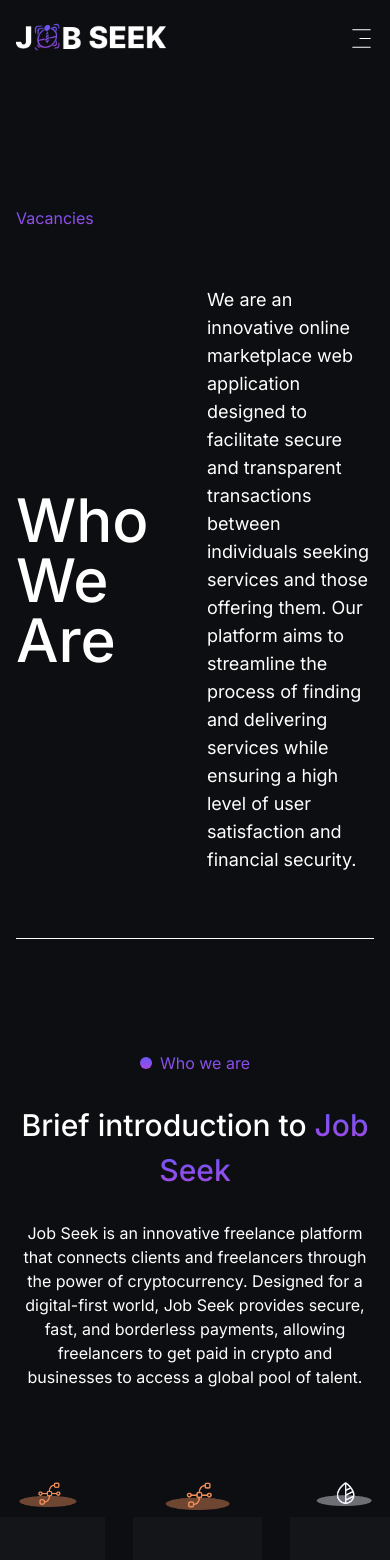
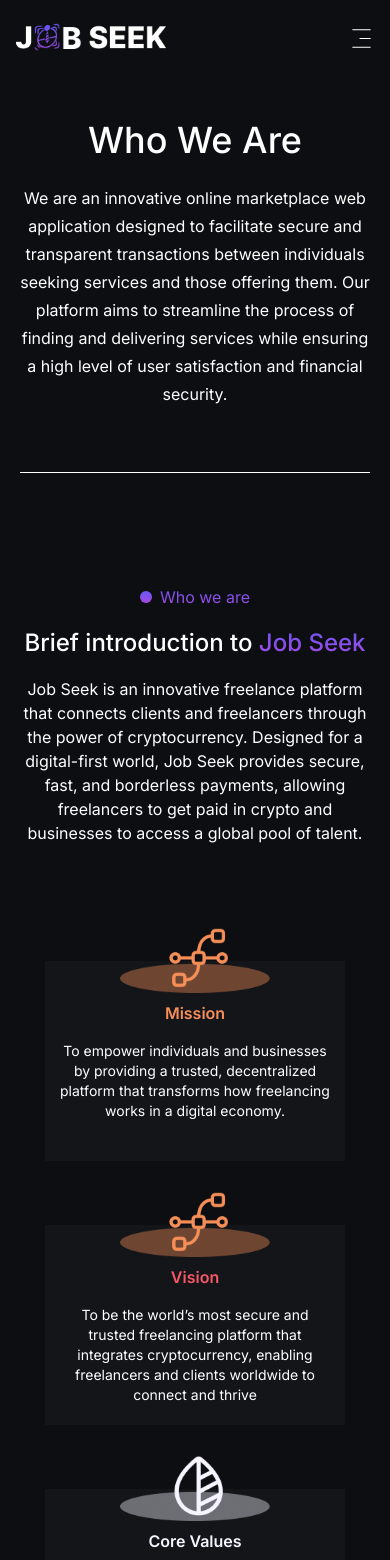
Before and after one commit to Cyrusweb/Jobseek-, a React (Vite) app: page /about in a window 390 px wide. Shown: the top 1560 px of the page. Built offline with nearby package versions, Linux system fonts and the light colour scheme.

Commit message:
fixed responsiveness

```diff
--- a/src/Components/About.jsx
+++ b/src/Components/About.jsx
@@ -8,8 +8,8 @@ import WhoWeAre from "./About/WhoWeAre";
 
 const About = () => {
   return (
-    <div className=" px-4 flex pt-[30px] justify-center items-center w-screen overflow-hidden ">
-      <div className=" w-full flex pt-14 flex-col items-center gap-28 ">
+    <div className=" px-5 flex lg:pt-[30px] justify-center items-center w-screen overflow-hidden ">
+      <div className=" w-full flex lg:pt-14 flex-col items-center gap-28 ">
         <WhoWeAre />
         <Introduction />
         <UniqueOffering />
--- a/src/Components/About/Introduction.jsx
+++ b/src/Components/About/Introduction.jsx
@@ -26,13 +26,13 @@ const IntroductionCardContent = [
 
 const Introduction = () => {
   return (
-    <div className="max-w-[1200px] w-full flex items-center justify-center flex-col gap-7 text-white ">
+    <div className="max-w-[1200px] w-full flex items-center justify-center flex-col md:gap-7 gap-4 text-white ">
       <div className="flex gap-2 items-center justify-center ">
         <div className="w-3 btn h-3 rounded-full "></div>
         <h1 className="textGradient text-center ">Who we are</h1>
       </div>
 
-      <h2 className="text-[30px] text-center  font-medium">
+      <h2 className="md:text-[30px] text-[24px] text-center  font-medium">
         Brief introduction to <span className="textGradient">Job Seek</span>{" "}
       </h2>
       <div className="flex justify-center w-full items-center">
@@ -45,7 +45,7 @@ const Introduction = () => {
         </p>
       </div>
 
-      <div className="flex mt-[100px] items-start justify-center gap-7 ">
+      <div className="flex mt-[100px] items-start w-full flex-wrap justify-center gap-y-16  gap-x-7 ">
         {IntroductionCardContent.map((content, index) => (
           <IntroductionCard key={index} content={content} />
         ))}
--- a/src/Components/About/MeetTeam.jsx
+++ b/src/Components/About/MeetTeam.jsx
@@ -40,14 +40,14 @@ const teamMembers = [
 ];
 const MeetTeam = () => {
   return (
-    <div className=" flex mt-[70px] overflow-hidden w-full items-center justify-center flex-col gap-7">
-      <div className="max-w-[1200px] w-full flex items-center justify-center flex-col gap-7 text-white ">
+    <div className=" flex mt-[20px] md:mt-[70px] overflow-hidden w-full items-center justify-center flex-col gap-7">
+      <div className="max-w-[1200px] w-full flex items-center justify-center flex-col gap-4 md:gap-7 text-white ">
         <div className="flex gap-2 items-center justify-center ">
           <div className="w-3 btn h-3 rounded-full "></div>
           <h1 className="textGradient text-center ">Our Team</h1>
         </div>
 
-        <h2 className="text-[30px] text-center capitalize font-medium">
+        <h2 className="text-[30px] mt-4 md:mt-0 text-center capitalize font-medium">
           meet the team
         </h2>
         <div className="flex justify-center w-full items-center">
--- a/src/Components/About/Review.jsx
+++ b/src/Components/About/Review.jsx
@@ -41,8 +41,8 @@ const reviews = [
 
 const Review = () => {
   return (
-    <div className="flex flex-row w-full pt-[100px] pl-[530px] bg-[#0d0e11] relative items-start gap-3 h-full py-10 hideScrollBar ">
-      <div className="bg-[#0d0e11] absolute left-[100px] max-w-[400px] w-full h-full flex flex-col items-start gap-3 px-2 py-3 text-white ">
+    <div className="flex flex-col lg:flex-row w-full pt-[100px] lg:pl-[530px] bg-[#0d0e11] gap-y-5 relative items-start gap-3 h-full py-10 hideScrollBar ">
+      <div className="bg-[#0d0e11] lg:absolute left-[100px] lg:max-w-[400px] w-full lg:h-full flex flex-col items-start gap-3 px-2 py-3 text-white ">
         <div>
           <h1 className="text-[40px] leading-[44px] ">
             Our happy users say about us
@@ -57,7 +57,7 @@ const Review = () => {
           and provide the best possible job search experience for every user.
         </div>
       </div>
-      <div className="w-full gap-10 flex-row overflow-x-auto flex px-3 py-2  hideScrollBar ">
+      <div className="w-full gap-10 flex-row overflow-x-auto flex px-3 py-2 pb-5   ">
         {reviews.map((member, index) => (
           <ReviewCard key={index} member={member} />
         ))}
--- a/src/Components/About/Security.jsx
+++ b/src/Components/About/Security.jsx
@@ -15,7 +15,7 @@ const securityContent = [
 
 const Security = () => {
   return (
-    <div className="max-w-[1200px] mt-[70px] w-full flex items-center justify-center flex-col gap-7 text-white ">
+    <div className="max-w-[1200px] lg:mt-[70px] w-full flex items-center justify-center flex-col gap-7 text-white ">
       <div className="flex gap-2 items-center justify-center ">
         <div className="w-3 btn h-3 rounded-full "></div>
         <h1 className="textGradient text-center ">Security</h1>
--- a/src/Components/About/StartJourney.jsx
+++ b/src/Components/About/StartJourney.jsx
@@ -3,7 +3,7 @@ const StartJourney = () => {
     <div className="max-w-[1200px] mb-[150px] w-full flex justify-center items-center ">
       <div className="startJourneyCard max-w-[1000px] w-full rounded-2xl px-3 py-9 flex justify-center items-center ">
         <div className="max-w-[700px] text-center w-full text-white flex flex-col items-center gap-9 ">
-          <h1 className="text-5xl font-medium ">
+          <h1 className="md:text-5xl text-[24px] font-medium ">
             Start Your Freelancing Journey with Job Seek
           </h1>
           <p>
--- a/src/Components/About/UniqueOffering.jsx
+++ b/src/Components/About/UniqueOffering.jsx
@@ -23,7 +23,7 @@ const UniqueOffering = () => {
   ];
 
   return (
-    <div className="max-w-[1200px] mt-[70px] w-full flex items-center justify-center flex-col gap-7 text-white ">
+    <div className="max-w-[1200px] md:mt-[70px] w-full flex items-center justify-center flex-col gap-7 text-white ">
       <div className="flex gap-2 items-center justify-center ">
         <div className="w-3 btn h-3 rounded-full "></div>
         <h1 className="textGradient text-center ">Unique Offering</h1>
@@ -42,7 +42,7 @@ const UniqueOffering = () => {
         </p>
       </div>
 
-      <div className="flex mt-[100px] items-start justify-center gap-10 ">
+      <div className="flex mt-[50px] md:mt-[100px] items-start w-full flex-wrap justify-center gap-10 ">
         {OfferingCardContent.map((content, index) => (
           <OfferingCard key={index} content={content} />
         ))}
--- a/src/Components/About/WhoWeAre.jsx
+++ b/src/Components/About/WhoWeAre.jsx
@@ -1,16 +1,16 @@
 const WhoWeAre = () => {
   return (
     <div className="border-b max-w-[1200px] border-white border-solid py-5 pb-16 w-full">
-      <h1 className="textGradient"> Vacancies</h1>
-      <div className="flex mt-14 justify-between gap-6 items-center">
-        <div className="w-1/2 flex item-center ">
-          <h1 className="text-left text-6xl font-medium text-white  ">
+      <h1 className="textGradient hidden lg:flex"> Vacancies</h1>
+      <div className="flex flex-col lg:flex-row lg:mt-14 justify-between gap-6 items-center">
+        <div className="lg:w-1/2 w-full  flex item-center ">
+          <h1 className="lg:text-left text-center text-4xl md:text-6xl w-full font-medium text-white  ">
             Who We Are
           </h1>
         </div>
-        <div className="w-1/2">
+        <div className="lg:w-1/2 w-full">
           {" "}
-          <p className="text-lg text-white leading-7 ">
+          <p className="md:text-lg  w-full text-center text-white leading-7 ">
             We are an innovative online marketplace web application designed to
             facilitate secure and transparent transactions between individuals
             seeking services and those offering them. Our platform aims to
--- a/src/Components/About/teamMemberCard.jsx
+++ b/src/Components/About/teamMemberCard.jsx
@@ -2,7 +2,7 @@ import PropTypes from "prop-types";
 
 const TeamMemberCard = ({ member }) => {
   return (
-    <div className="h-[500px] min-w-[390px] relative cursor-pointer bg-[#0d0e11] rounded-xl hover:-translate-y-14 hover:scale-110 transition-all duration-300  rounded-bl-[70px] ">
+    <div className="h-[500px] min-w-[300px] md:min-w-[390px] relative cursor-pointer bg-[#0d0e11] rounded-xl hover:-translate-y-14 hover:scale-110 transition-all duration-300  rounded-bl-[70px] ">
       <img
         className="w-full rounded-xl rounded-bl-[70px] object-fill h-full"
         src={`../../src/assets/${member.img}.jpg`}
```
